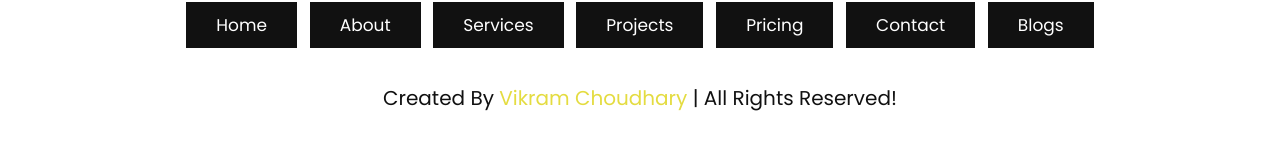
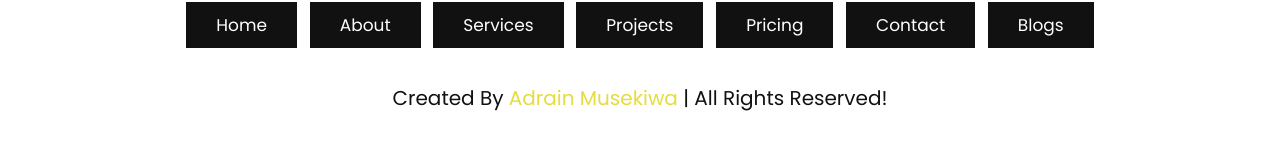
Before and after one commit to stellar-ad/Mcleehomes, a plain HTML site: page index.html in a window 1280 px wide. Shown: the part 6337-6486 px from the top of the page. Drawn offline with nearby package versions, Linux system fonts and the light colour scheme; some packages are replaced by stand-ins of ours; a script that the page names is missing.

Commit message:
Update index.html

```diff
--- a/index.html
+++ b/index.html
@@ -747,7 +747,7 @@
       <div class="credit">
         created by
         <a href="https://devvikram-a5281.web.app/" target="_blank">
-          <span>Vikram Choudhary</span>
+          <span>Adrain Musekiwa</span>
         </a>
         | all rights reserved!
       </div>
```
